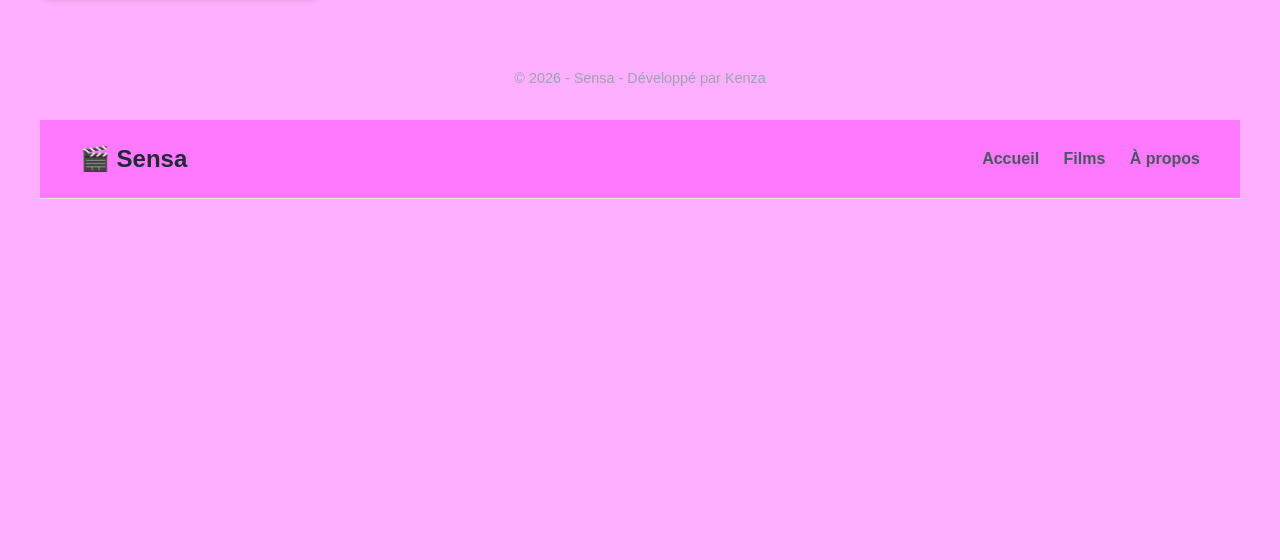
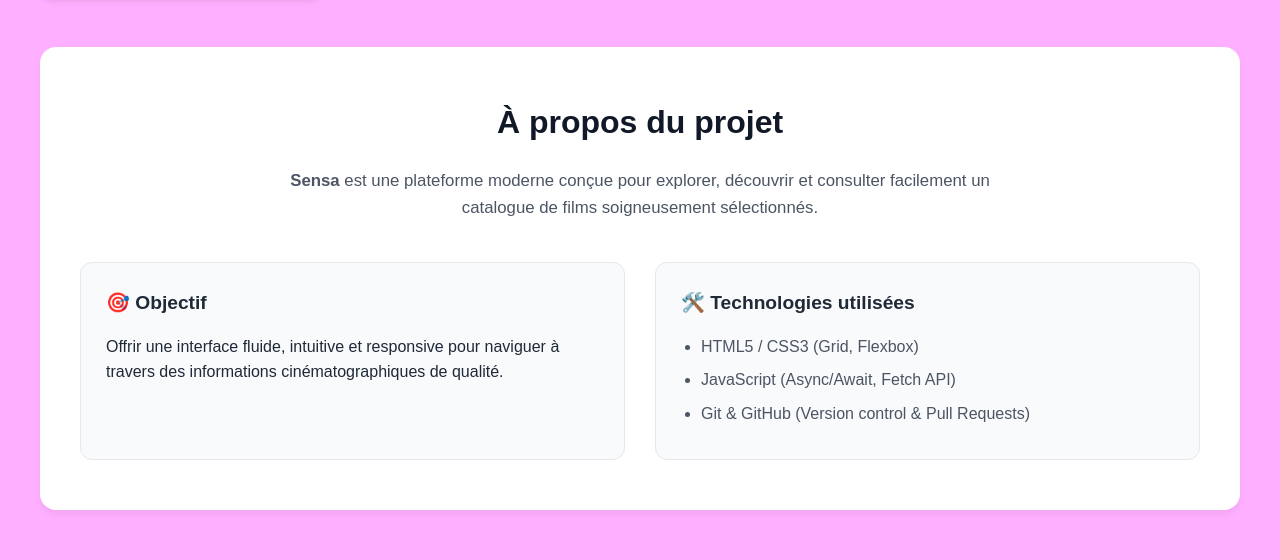
Before and after one commit to AgKenza/movie-explorer.pdf, a plain HTML site: page Projet - Plateforme d'affichage de films/index.html in a window 1280 px wide. Shown: the part 1252-1812 px from the top of the page. Before the commit the page ends 1451 px from the top, so only its background shows below. Drawn offline with Linux system fonts and the light colour scheme.

Commit message:
Mission 12 : Ajout de la section A propos

```diff
--- a/Projet - Plateforme d'affichage de films/index.html
+++ b/Projet - Plateforme d'affichage de films/index.html
@@ -11,6 +11,28 @@
       <div id="movies" class="movies-grid"></div>
     </section>
 
+  <section id="apropos" class="about-section">
+  <h2>À propos du projet</h2>
+  <p class="about-intro">
+    <strong>Sensa</strong> est une plateforme moderne conçue pour explorer, découvrir et consulter facilement un catalogue de films soigneusement sélectionnés.
+  </p>
+
+  <div class="about-grid">
+    <div class="about-card">
+      <h3>🎯 Objectif</h3>
+      <p>Offrir une interface fluide, intuitive et responsive pour naviguer à travers des informations cinématographiques de qualité.</p>
+    </div>
+
+    <div class="about-card">
+      <h3>🛠️ Technologies utilisées</h3>
+      <ul>
+        <li>HTML5 / CSS3 (Grid, Flexbox)</li>
+        <li>JavaScript (Async/Await, Fetch API)</li>
+        <li>Git & GitHub (Version control & Pull Requests)</li>
+      </ul>
+    </div>
+  </div>
+</section>
   <footer>
     <p>© 2026 - Sensa - Développé par Kenza</p>
   </footer>
--- a/Projet - Plateforme d'affichage de films/style.css
+++ b/Projet - Plateforme d'affichage de films/style.css
@@ -160,4 +160,63 @@
 .nav-menu a:hover {
     color: #D97706;
 }
+/* ========================= ABOUT SECTION ========================= */
+.about-section {
+    background-color: white;
+    padding: 50px 40px;
+    margin-top: 50px;
+    border-radius: 16px;
+    box-shadow: 0 4px 6px rgba(0, 0, 0, 0.05);
+}
+
+.about-section h2 {
+    font-size: 2rem;
+    margin-bottom: 20px;
+    color: #111827;
+    text-align: center;
+}
+
+.about-intro {
+    text-align: center;
+    max-width: 700px;
+    margin: 0 auto 40px auto;
+    color: #4b5563;
+    font-size: 1.05rem;
+}
+
+.about-grid {
+    display: grid;
+    grid-template-columns: repeat(2, 1fr);
+    gap: 30px;
+}
+
+.about-card {
+    background: #F9FAFB;
+    padding: 25px;
+    border-radius: 12px;
+    border: 1px solid #E5E7EB;
+}
+
+.about-card h3 {
+    font-size: 1.2rem;
+    margin-bottom: 15px;
+    color: #1F2937;
+}
+
+.about-card ul {
+    list-style-type: disc;
+    padding-left: 20px;
+    color: #4B5563;
+}
+
+.about-card li {
+    margin-bottom: 8px;
+}
+
+/* Responsive pour la section à propos */
+@media (max-width: 768px) {
+    .about-grid {
+        grid-template-columns: 1fr;
+    }
+}
 /* Fin du fichier CSS - Design validé */
```
